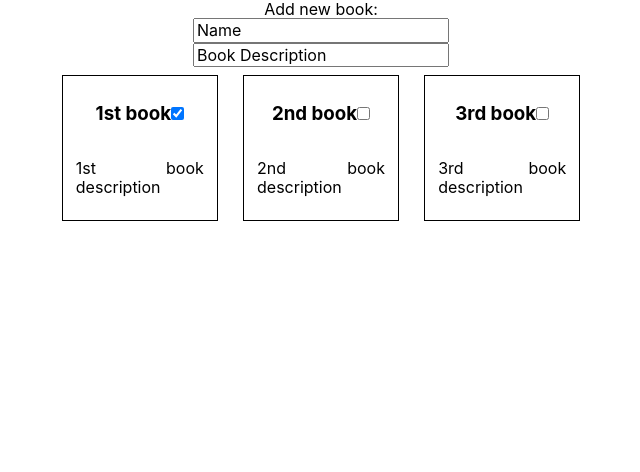
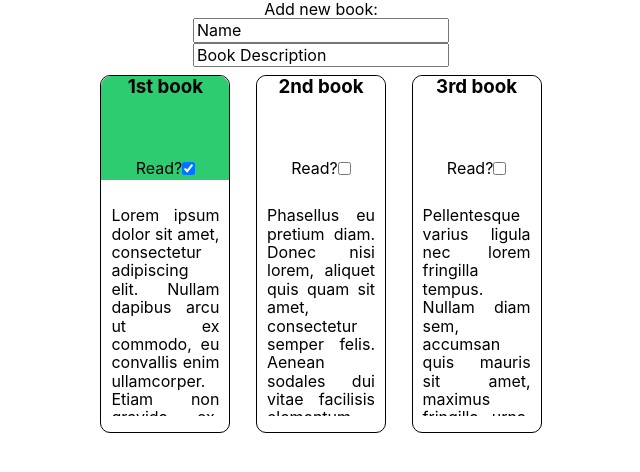
Before and after one commit to Kielx/TOP-Library, a React (Create React App) app: page / in a window 1280 px wide. Shown: the top 472 px of the page, without its empty margins (319-959 px from the left). Built offline with nearby package versions, Linux system fonts and the light colour scheme.

Commit message:
Basic outline and functionality for checkbox

```diff
--- a/package.json
+++ b/package.json
@@ -6,6 +6,8 @@
     "@testing-library/jest-dom": "^4.2.4",
     "@testing-library/react": "^9.5.0",
     "@testing-library/user-event": "^7.2.1",
+    "classnames": "^2.2.6",
+    "clsx": "^1.1.0",
     "normalize": "^0.3.1",
     "normalize.css": "^8.0.1",
     "react": "^16.13.1",
--- a/src/App.js
+++ b/src/App.js
@@ -2,22 +2,41 @@ import React from "react";
 import "./App.css";
 import UserInput from "./components/UserInput/UserInput";
 import Book from "./components/Book/Book";
-import books from "./assets/books";
+import Books from "./assets/books";
 
 class App extends React.Component {
   constructor(props) {
     super(props);
     this.state = {
-      books: books
+      books: Books
     };
+    this.handleClick = this.handleClick.bind(this);
   }
+
+  handleClick = function(event) {
+    const dupa = this.state.books.findIndex(
+      el => el.name === event.target.name
+    );
+    console.log(dupa);
+
+    let books = [...this.state.books];
+    console.log(books);
+    books[dupa]["read"] = !books[dupa]["read"];
+    console.log(books);
+    this.setState({ books });
+    console.log(this.state);
+  };
+
   render() {
-    const books = this.state.books.map(function(book) {
+    let books = [...this.state.books];
+    books = books.map(book => {
       return (
         <Book
+          key={book.name}
           name={book.name}
           description={book.description}
           read={book.read}
+          onChange={this.handleClick.bind(this)}
         />
       );
     });
@@ -26,7 +45,6 @@ class App extends React.Component {
       <div className="App">
         <UserInput />
         {books}
-        {console.log(this.state)}
       </div>
     );
   }
--- a/src/assets/books.js
+++ b/src/assets/books.js
@@ -1,17 +1,20 @@
 const books = [
   {
     name: "1st book",
-    description: "1st book description",
+    description:
+      "Lorem ipsum dolor sit amet, consectetur adipiscing elit. Nullam dapibus arcu ut ex commodo, eu convallis enim ullamcorper. Etiam non gravida ex. Sed mattis purus vitae libero lobortis, eget porttitor tellus vulputate. Pellentesque posuere est et massa bibendum, finibus pharetra nulla porta. Praesent in dapibus nulla, a tincidunt odio. Vivamus at erat aliquet turpis laoreet dictum. Vestibulum pretium imperdiet massa, vitae vehicula purus blandit quis. Vivamus dui dolor, vulputate eu sollicitudin sed, consectetur ultrices ante. Sed porta dolor at magna bibendum convallis vulputate at turpis.",
     read: true
   },
   {
     name: "2nd book",
-    description: "2nd book description",
+    description:
+      "Phasellus eu pretium diam. Donec nisi lorem, aliquet quis quam sit amet, consectetur semper felis. Aenean sodales dui vitae facilisis elementum. Aliquam metus quam, suscipit vitae cursus vitae, sodales id leo. Phasellus finibus tortor vitae aliquam tincidunt. Aenean efficitur, enim vel pretium mattis, dolor tellus sagittis nisl, quis sodales metus lacus ut turpis. Aliquam iaculis felis velit, a sagittis ex auctor id. Pellentesque et ante nibh. Maecenas aliquet libero eu nisi pretium, quis pretium urna eleifend. In mollis urna sed nibh ullamcorper euismod.",
     read: false
   },
   {
     name: "3rd book",
-    description: "3rd book description",
+    description:
+      "Pellentesque varius ligula nec lorem fringilla tempus. Nullam diam sem, accumsan quis mauris sit amet, maximus fringilla urna. Sed venenatis, neque non porttitor cursus, massa elit condimentum velit, vitae placerat turpis ante a augue. Maecenas nisl leo, mattis eu pulvinar maximus, cursus vel nibh. Nam tincidunt metus nec orci porta, et volutpat nulla scelerisque. Nullam efficitur commodo nisi quis ullamcorper. Donec justo quam, molestie eu pulvinar quis, sagittis ac turpis. Nulla vel tempor orci. Aliquam aliquet commodo sodales. Etiam ut odio non est posuere ultrices. Phasellus nec sollicitudin ex.",
     read: false
   }
 ];
--- a/src/components/Book/Book.js
+++ b/src/components/Book/Book.js
@@ -1,11 +1,27 @@
 import React from "react";
 import styles from "./Book.module.css";
+import classNames from "classnames";
 
 const Book = props => {
+  let cname = "";
+  if (props.read) {
+    cname = "read";
+  } else {
+    cname = "unread";
+  }
   return (
-    <div className={styles.book}>
-      <h3>{props.name}</h3>
-      <input type="checkbox" checked={props.read} />
+    <div className={classNames(styles["book"])}>
+      <h3 className={classNames(styles[cname])}>{props.name}</h3>
+      <form className={classNames(styles[cname], styles["forms"])}>
+        <label>Read?</label>
+        <input
+          type="checkbox"
+          checked={props.read}
+          name={props.name}
+          onChange={props.onChange}
+        />
+      </form>
+
       <p>{props.description}</p>
     </div>
   );
--- a/src/components/Book/Book.module.css
+++ b/src/components/Book/Book.module.css
@@ -1,19 +1,45 @@
 .book {
-  display: inline-flex;
+  display: inline-grid;
   width: fit-content;
   border: 1px solid black;
-  flex-wrap: wrap;
   max-width: 10vw;
-  padding: 1vh 1vw;
   margin: 1vh 1vw;
+  justify-content: center;
+  border-radius: 10px;
+  grid-template-columns: 1fr;
+  grid-template-rows: minmax(3vh, 10vh) 3vh 1fr;
+}
+
+.read {
+  background-color: #2ecc71;
+}
+
+.unread {
+  background-color: white;
+}
+
+.forms {
+  display: flex;
+  grid-row: 2;
+  width: 100%;
+  height: 100%;
+  align-items: center;
   justify-content: center;
 }
 
 h3 {
-  display: inherit;
-  text-align: center;
+  justify-self: stretch;
+  align-self: center;
+  grid-row: 1;
+  height: 100%;
+  border-top-left-radius: 10px;
+  border-top-right-radius: 10px;
 }
 
 p {
+  grid-row: 3;
+  height: 25vh;
   text-align: justify;
+  overflow: scroll;
+  padding: 10px;
 }
--- a/src/index.js
+++ b/src/index.js
@@ -5,12 +5,7 @@ import App from "./App";
 import * as serviceWorker from "./serviceWorker";
 import "normalize.css";
 
-ReactDOM.render(
-  <React.StrictMode>
-    <App />
-  </React.StrictMode>,
-  document.getElementById("root")
-);
+ReactDOM.render(<App />, document.getElementById("root"));
 
 // If you want your app to work offline and load faster, you can change
 // unregister() to register() below. Note this comes with some pitfalls.
```
Also changed, not shown: 1 other file (tests, documents, lock files or other folders).
